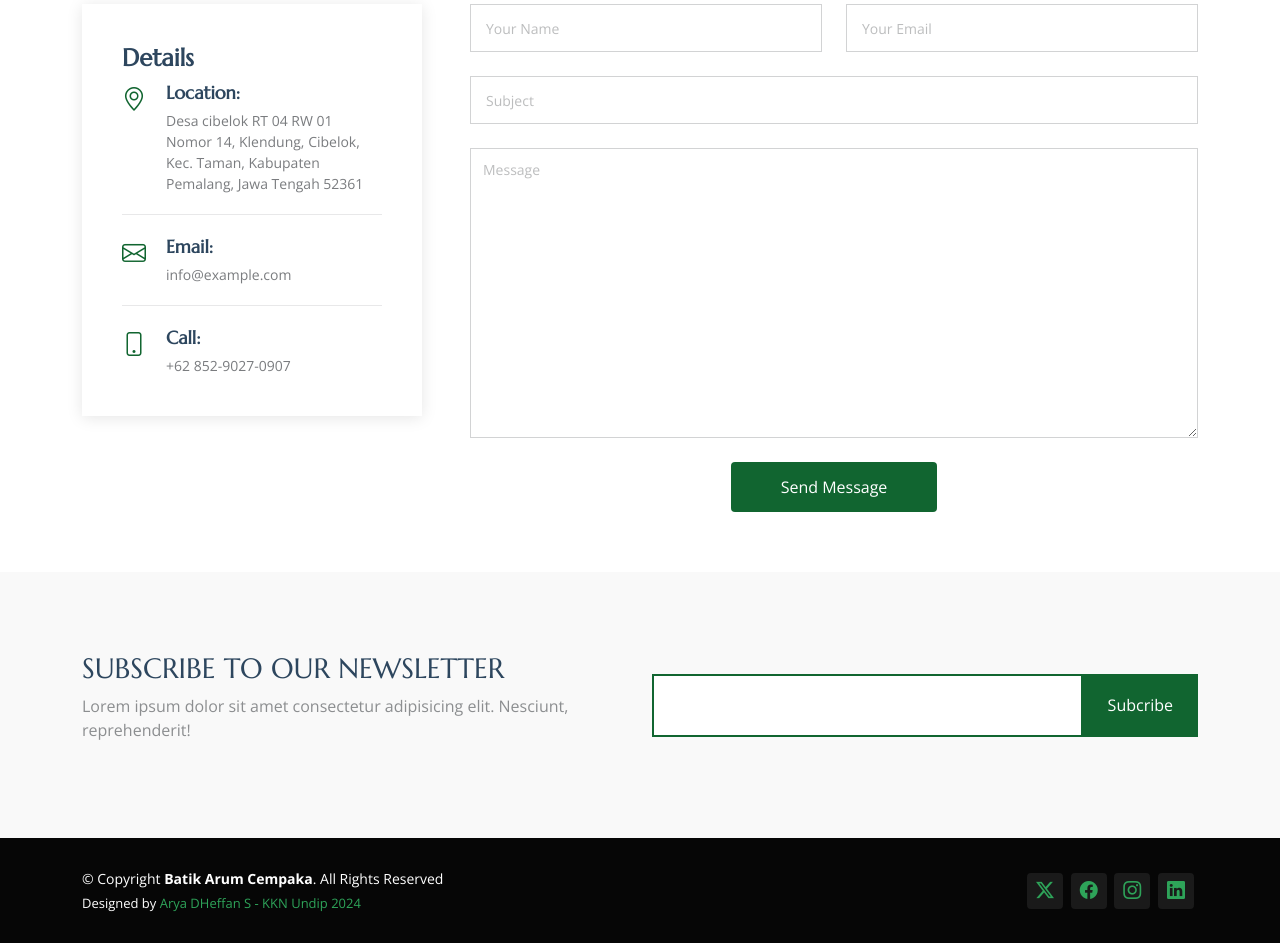
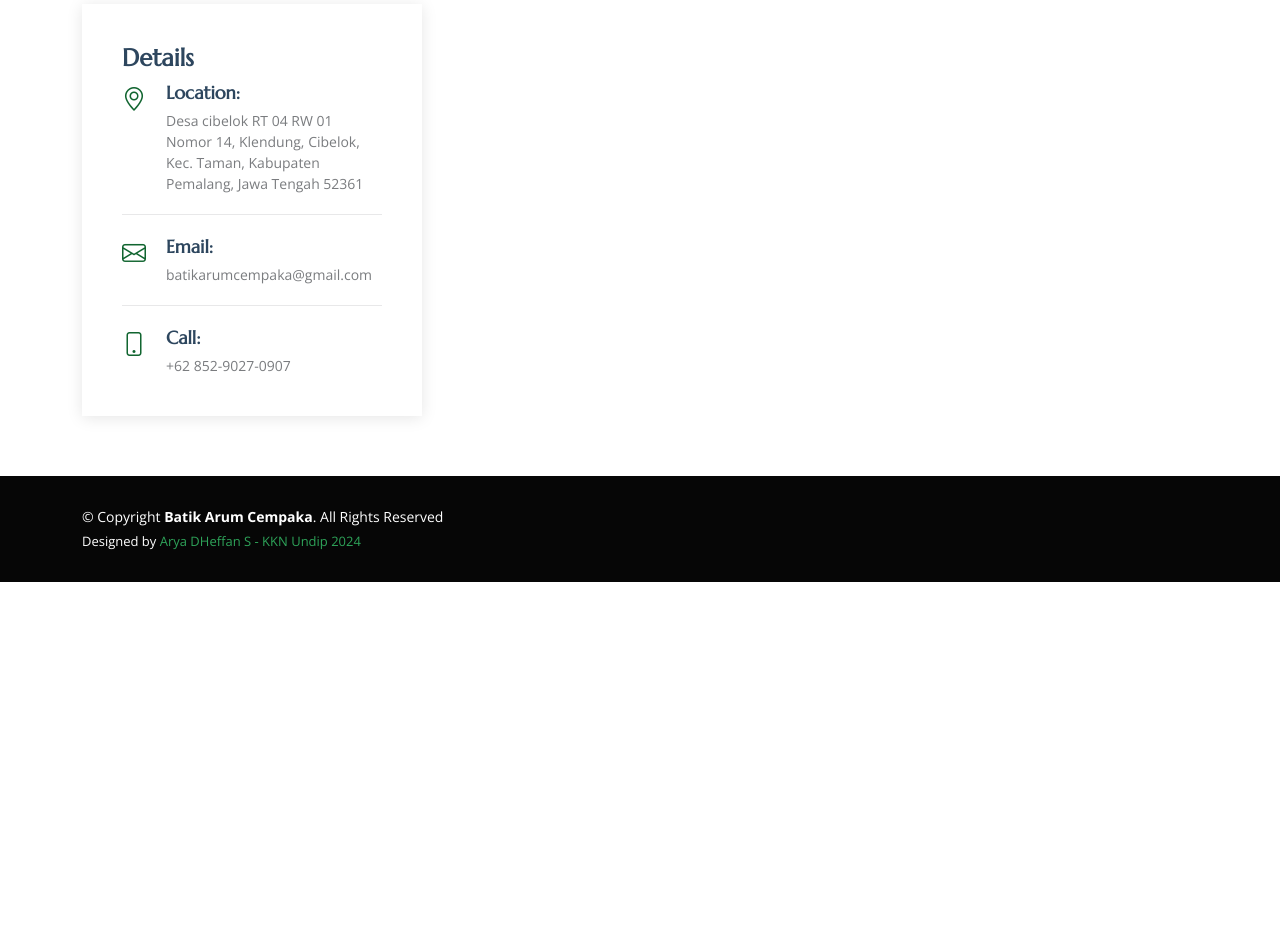
Before and after one commit to ArdefGZ/BAC, a plain HTML site: page contact.html in a window 1280 px wide. Shown: the part 844-1787 px from the top of the page. After the commit the page ends 1426 px from the top, so only its background shows below. Drawn offline with nearby package versions, Linux system fonts and the light colour scheme.

Commit message:
Update contact.html

```diff
--- a/contact.html
+++ b/contact.html
@@ -107,7 +107,7 @@
                 <i class="bi bi-envelope flex-shrink-0"></i>
                 <div>
                   <h4>Email:</h4>
-                  <p>info@example.com</p>
+                  <p>batikarumcempaka@gmail.com</p>
                 </div>
               </div><!-- End Info Item -->
 
@@ -122,68 +122,11 @@
             </div>
 
           </div>
-
-          <div class="col-lg-8">
-            <form action="forms/contact.php" method="post" role="form" class="php-email-form">
-              <div class="row">
-                <div class="col-md-6 form-group">
-                  <input type="text" name="name" class="form-control" id="name" placeholder="Your Name" required="">
-                </div>
-                <div class="col-md-6 form-group mt-3 mt-md-0">
-                  <input type="email" class="form-control" name="email" id="email" placeholder="Your Email" required="">
-                </div>
-              </div>
-              <div class="form-group mt-3">
-                <input type="text" class="form-control" name="subject" id="subject" placeholder="Subject" required="">
-              </div>
-              <div class="form-group mt-3">
-                <textarea class="form-control" name="message" placeholder="Message" required=""></textarea>
-              </div>
-              <div class="my-3">
-                <div class="loading">Loading</div>
-                <div class="error-message"></div>
-                <div class="sent-message">Your message has been sent. Thank you!</div>
-              </div>
-              <div class="text-center"><button type="submit">Send Message</button></div>
-            </form>
-          </div><!-- End Contact Form -->
-
         </div>
 
       </div>
 
     </section><!-- /Contact Section -->
-
-    <!-- Call To Action Section -->
-    <section id="call-to-action" class="call-to-action section light-background">
-
-      <div class="content">
-        <div class="container">
-          <div class="row align-items-center">
-            <div class="col-lg-6">
-              <h3>Subscribe To Our Newsletter</h3>
-              <p class="opacity-50">
-                Lorem ipsum dolor sit amet consectetur adipisicing elit.
-                Nesciunt, reprehenderit!
-              </p>
-            </div>
-            <div class="col-lg-6">
-              <form action="forms/newsletter.php" class="form-subscribe php-email-form">
-                <div class="form-group d-flex align-items-stretch">
-                  <input type="email" name="email" class="form-control h-100" placeholder="Enter your e-mail">
-                  <input type="submit" class="btn btn-secondary px-4" value="Subcribe">
-                </div>
-                <div class="loading">Loading</div>
-                <div class="error-message"></div>
-                <div class="sent-message">
-                  Your subscription request has been sent. Thank you!
-                </div>
-              </form>
-            </div>
-          </div>
-        </div>
-      </div>
-    </section><!-- /Call To Action Section -->
 
   </main>
 
@@ -203,14 +146,6 @@
             Designed by <a href="https://bootstrapmade.com/">Arya DHeffan S - KKN Undip 2024</a>
           </div>
         </div>
-
-        <div class="social-links order-first order-lg-last mb-3 mb-lg-0">
-          <a href=""><i class="bi bi-twitter-x"></i></a>
-          <a href=""><i class="bi bi-facebook"></i></a>
-          <a href=""><i class="bi bi-instagram"></i></a>
-          <a href=""><i class="bi bi-linkedin"></i></a>
-        </div>
-
       </div>
     </div>
 
```
